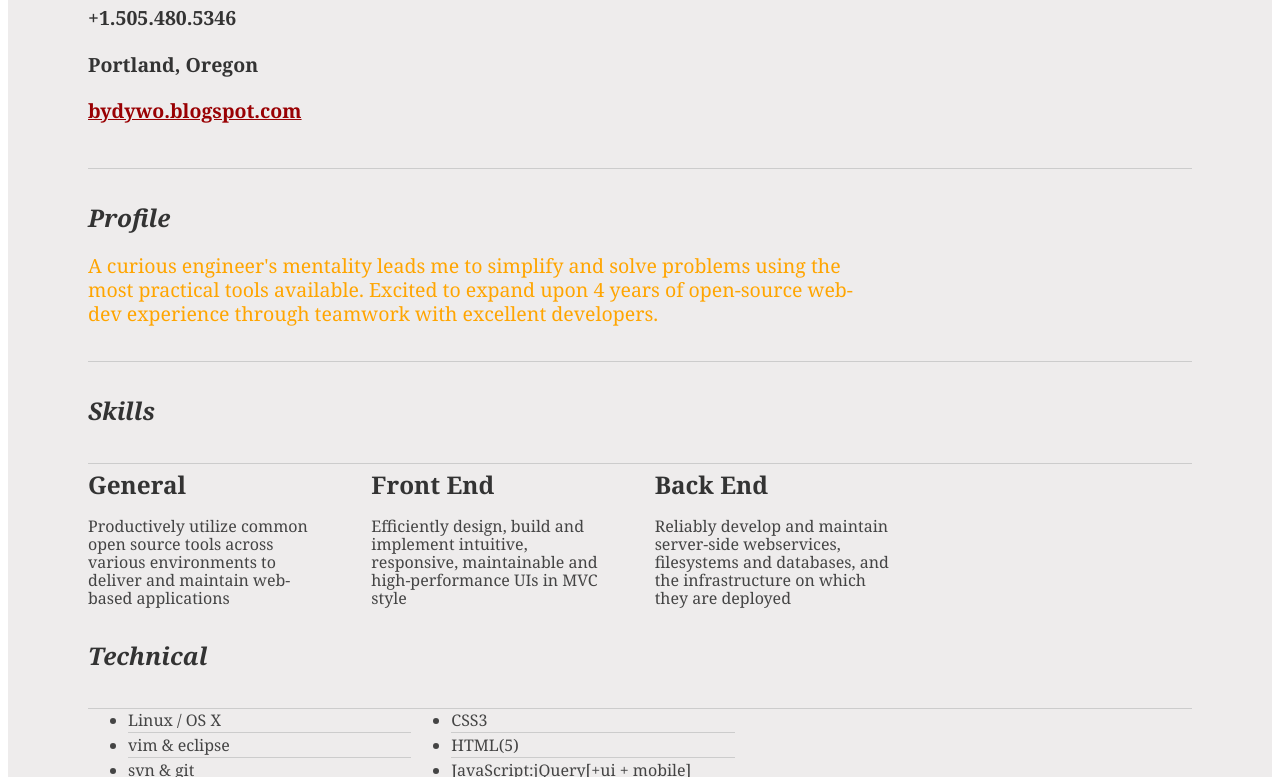
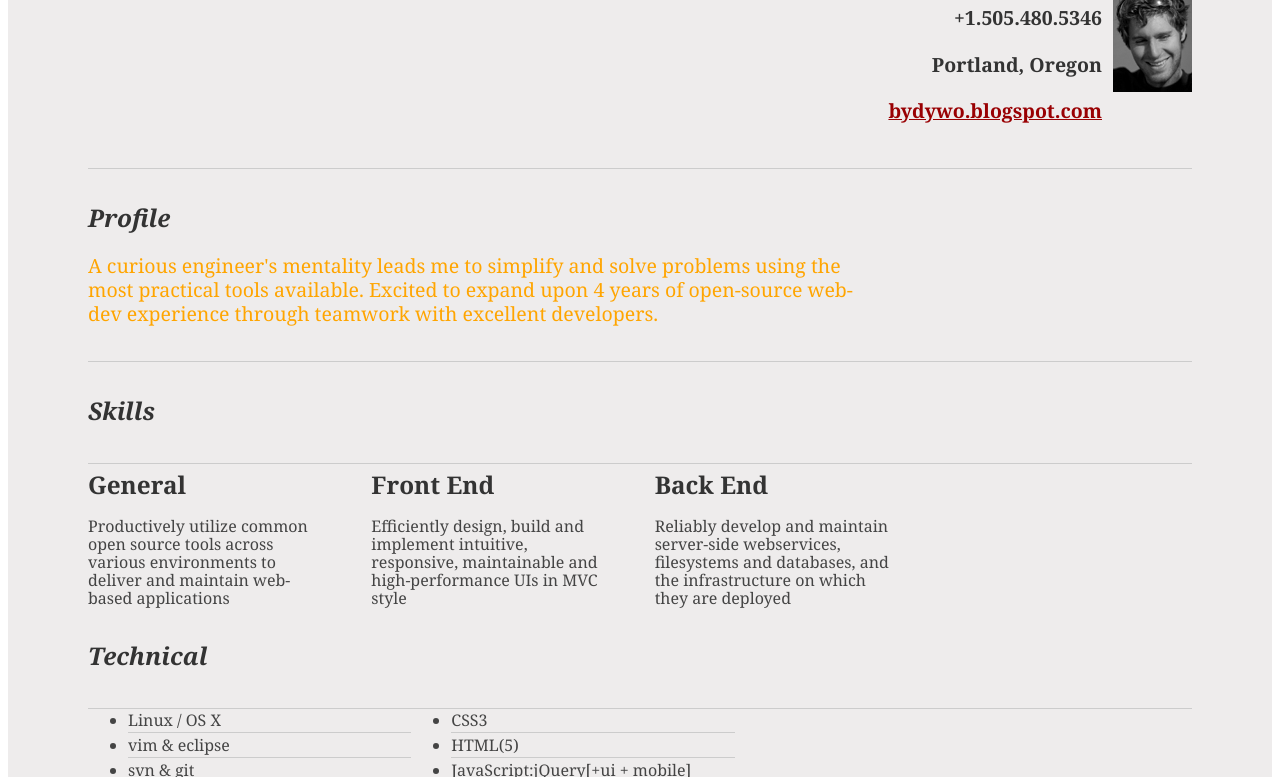
Before and after one commit to dylancwood/simple_resume, a plain HTML site: page index.html in a window 1280 px wide. Shown: the part 323-1100 px from the top of the page. Drawn offline with Linux system fonts and the light colour scheme; a small style sheet from the web is missing.

Commit message:
added portait image

```diff
--- a/css/resume.css
+++ b/css/resume.css
@@ -29,7 +29,7 @@ strong { font-weight: bold; }
 li { line-height: 24px; border-bottom: 1px solid #ccc; }
 p.enlarge { font-size: 122%; padding-right: 4.5em; line-height: 24px; color:orange;}
 p.enlarge span { color: #000 }
-.contact-info { margin-top: 7px; }
+.contact-info { margin-top: 7px; background-image:url(../images/portait.jpg); background-repeat:no-repeat; background-position:right;padding-right:90px; text-align:right; margin-left: -20px;}
 .first h2 { font-style: italic; }
 div:last-child, li:last-child { border-bottom: 0 }
 
@@ -70,4 +70,5 @@ a#pdf:before {position:absolute; left:-2.5em; top:-0.5em;display:block; content:
    #pdf{ display:none; }
    #ft{ margin:0px; padding:3px; }
    a{ text-decoration:none; color:inherit; }
+   .contact-info{background:none; margin-left:auto;}
 }
```
Also changed, not shown: images/portait.jpg (added).
